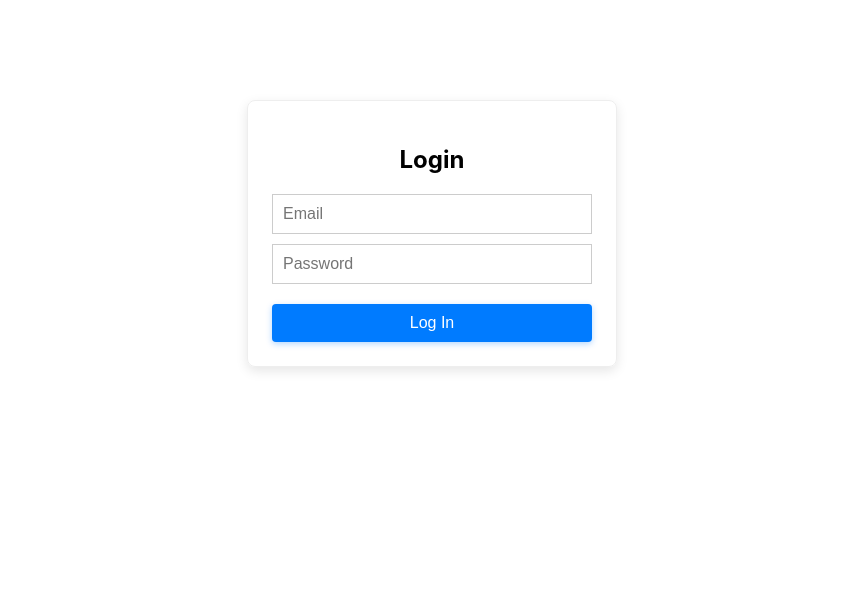
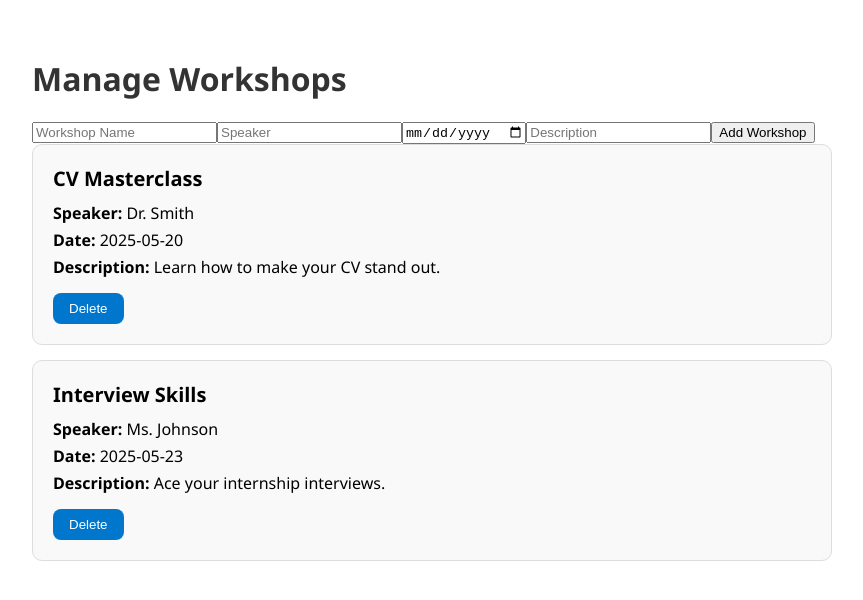
Before and after one commit to CSEN603-2025/Ghost-in-the-Machine, a React (Create React App) app: page /workshops in a window 1280 px wide. Shown: the top 600 px of the page, without its empty margins (208-1071 px from the left). Built offline with nearby package versions, Linux system fonts and the light colour scheme.

Commit message:
Add Workshops management page with form, list, and custom hook

```diff
--- a/package.json
+++ b/package.json
@@ -9,7 +9,8 @@
     "@testing-library/user-event": "^13.5.0",
     "react": "^19.1.0",
     "react-dom": "^19.1.0",
-    "react-scripts": "5.0.1",
+    "react-router-dom": "^7.5.3",
+    "react-scripts": "^5.0.1",
     "web-vitals": "^2.1.4"
   },
   "scripts": {
--- a/src/App.css
+++ b/src/App.css
@@ -36,3 +36,90 @@
     transform: rotate(360deg);
   }
 }
+
+/* =====================
+   WorkshopsPage Styles
+   ===================== */
+
+.workshops-container {
+  padding: 30px;
+  max-width: 800px;
+  margin: 0 auto;
+  font-family: 'Segoe UI', Tahoma, Geneva, Verdana, sans-serif;
+}
+
+.workshops-container h2 {
+  font-size: 2rem;
+  margin-bottom: 20px;
+  color: #333;
+}
+
+.workshop-form {
+  display: flex;
+  flex-wrap: wrap;
+  gap: 10px;
+  margin-bottom: 20px;
+}
+
+.workshop-form input {
+  flex: 1 1 200px;
+  padding: 10px;
+  border: 1px solid #ccc;
+  border-radius: 8px;
+}
+
+.workshop-form button {
+  padding: 10px 20px;
+  background-color: #0077cc;
+  color: white;
+  border: none;
+  border-radius: 8px;
+  cursor: pointer;
+  transition: background-color 0.3s ease;
+}
+
+.workshop-form button:hover {
+  background-color: #005fa3;
+}
+
+.workshop-list {
+  display: flex;
+  flex-direction: column;
+  gap: 15px;
+}
+
+.workshop-item {
+  padding: 20px;
+  border: 1px solid #ddd;
+  border-radius: 10px;
+  background-color: #f9f9f9;
+  transition: box-shadow 0.3s ease;
+}
+
+.workshop-item:hover {
+  box-shadow: 0 2px 8px rgba(0, 0, 0, 0.1);
+}
+
+.workshop-item h3 {
+  margin: 0 0 10px;
+  font-size: 1.25rem;
+}
+
+.workshop-item p {
+  margin: 5px 0;
+}
+
+.workshop-item button {
+  margin-top: 10px;
+  padding: 8px 16px;
+  background-color: #0077cc;
+  color: white;
+  border: none;
+  border-radius: 8px;
+  cursor: pointer;
+  transition: background-color 0.3s ease;
+}
+
+.workshop-item button:hover {
+  background-color: #005fa3;
+}
--- a/src/App.js
+++ b/src/App.js
@@ -1,10 +1,16 @@
-import logo from './logo.svg';
+import { BrowserRouter as Router, Routes, Route } from 'react-router-dom';
 import './App.css';
 import LoginPage from './pages/LoginPage';
+import WorkshopsPage from './pages/WorkshopsPage';  // <-- import your new page
 
 function App() {
   return (
-    <LoginPage />
+    <Router>
+      <Routes>
+        <Route path="/" element={<LoginPage />} />
+        <Route path="/workshops" element={<WorkshopsPage />} />  {/* <-- new route */}
+      </Routes>
+    </Router>
   );
 }
 
--- /dev/null
+++ b/src/components/WorkshopForm.jsx
@@ -0,0 +1,27 @@
+import { useState } from 'react';
+
+export default function WorkshopForm({ onAdd }) {
+  const [formData, setFormData] = useState({
+    name: '', speaker: '', date: '', description: ''
+  });
+
+  const handleChange = (e) => {
+    setFormData({ ...formData, [e.target.name]: e.target.value });
+  };
+
+  const handleSubmit = (e) => {
+    e.preventDefault();
+    onAdd(formData);
+    setFormData({ name: '', speaker: '', date: '', description: '' });
+  };
+
+  return (
+    <form onSubmit={handleSubmit}>
+      <input name="name" placeholder="Workshop Name" value={formData.name} onChange={handleChange} required />
+      <input name="speaker" placeholder="Speaker" value={formData.speaker} onChange={handleChange} required />
+      <input name="date" type="date" value={formData.date} onChange={handleChange} required />
+      <input name="description" placeholder="Description" value={formData.description} onChange={handleChange} required />
+      <button type="submit">Add Workshop</button>
+    </form>
+  );
+}
--- /dev/null
+++ b/src/components/WorkshopList.jsx
@@ -0,0 +1,15 @@
+export default function WorkshopList({ workshops, onDelete }) {
+    return (
+      <div className="workshop-list">
+        {workshops.map(workshop => (
+          <div className="workshop-item" key={workshop.id}>
+            <h3>{workshop.name}</h3>
+            <p><strong>Speaker:</strong> {workshop.speaker}</p>
+            <p><strong>Date:</strong> {workshop.date}</p>
+            <p><strong>Description:</strong> {workshop.description}</p>
+            <button onClick={() => onDelete(workshop.id)}>Delete</button>
+          </div>
+        ))}
+      </div>
+    );
+  }
--- /dev/null
+++ b/src/hooks/useWorkshops.js
@@ -0,0 +1,18 @@
+import { useState } from 'react';
+
+export const useWorkshops = () => {
+  const [workshops, setWorkshops] = useState([
+    { id: 1, name: "CV Masterclass", speaker: "Dr. Smith", date: "2025-05-20", description: "Learn how to make your CV stand out." },
+    { id: 2, name: "Interview Skills", speaker: "Ms. Johnson", date: "2025-05-23", description: "Ace your internship interviews." }
+  ]);
+
+  const addWorkshop = (workshop) => {
+    setWorkshops(prev => [...prev, { ...workshop, id: Date.now() }]);
+  };
+
+  const deleteWorkshop = (id) => {
+    setWorkshops(prev => prev.filter(w => w.id !== id));
+  };
+
+  return { workshops, addWorkshop, deleteWorkshop };
+};
--- /dev/null
+++ b/src/pages/WorkshopsPage.jsx
@@ -0,0 +1,15 @@
+import { useWorkshops } from '../hooks/useWorkshops';
+import WorkshopForm from '../components/WorkshopForm';
+import WorkshopList from '../components/WorkshopList';
+
+export default function WorkshopsPage() {
+  const { workshops, addWorkshop, deleteWorkshop } = useWorkshops();
+
+  return (
+    <div className="workshops-container">
+      <h2>Manage Workshops</h2>
+      <WorkshopForm onAdd={addWorkshop} />
+      <WorkshopList workshops={workshops} onDelete={deleteWorkshop} />
+    </div>
+  );
+}
```
Also changed, not shown: 1 other file (tests, documents, lock files or other folders).
